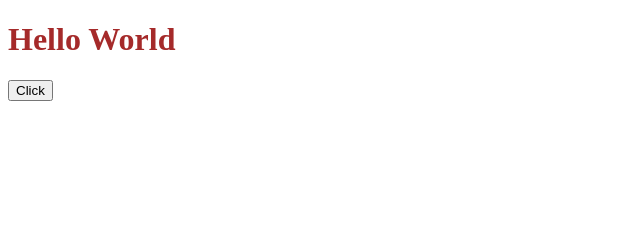
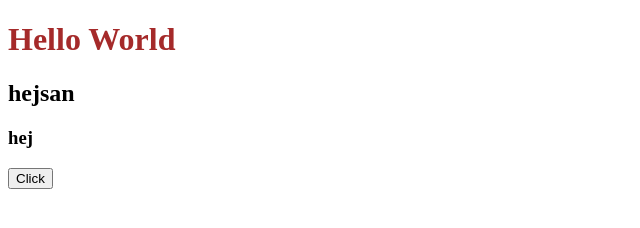
Before and after one commit to Tarupotter/first-repo, a plain HTML site: page index.html in a window 1280 px wide. Shown: the whole page, without its empty margins (0-640 px from the left). Drawn offline with Linux system fonts and the light colour scheme.

Commit message:
changing in html

```diff
--- a/index.html
+++ b/index.html
@@ -8,6 +8,8 @@
 </head>
 <body>
     <h1>Hello World</h1>
+    <h2> hejsan</h2>
+    <h3>hej</h3>
     <button>Click</button>
     <script src="script.js"></script>
 </body>
```
